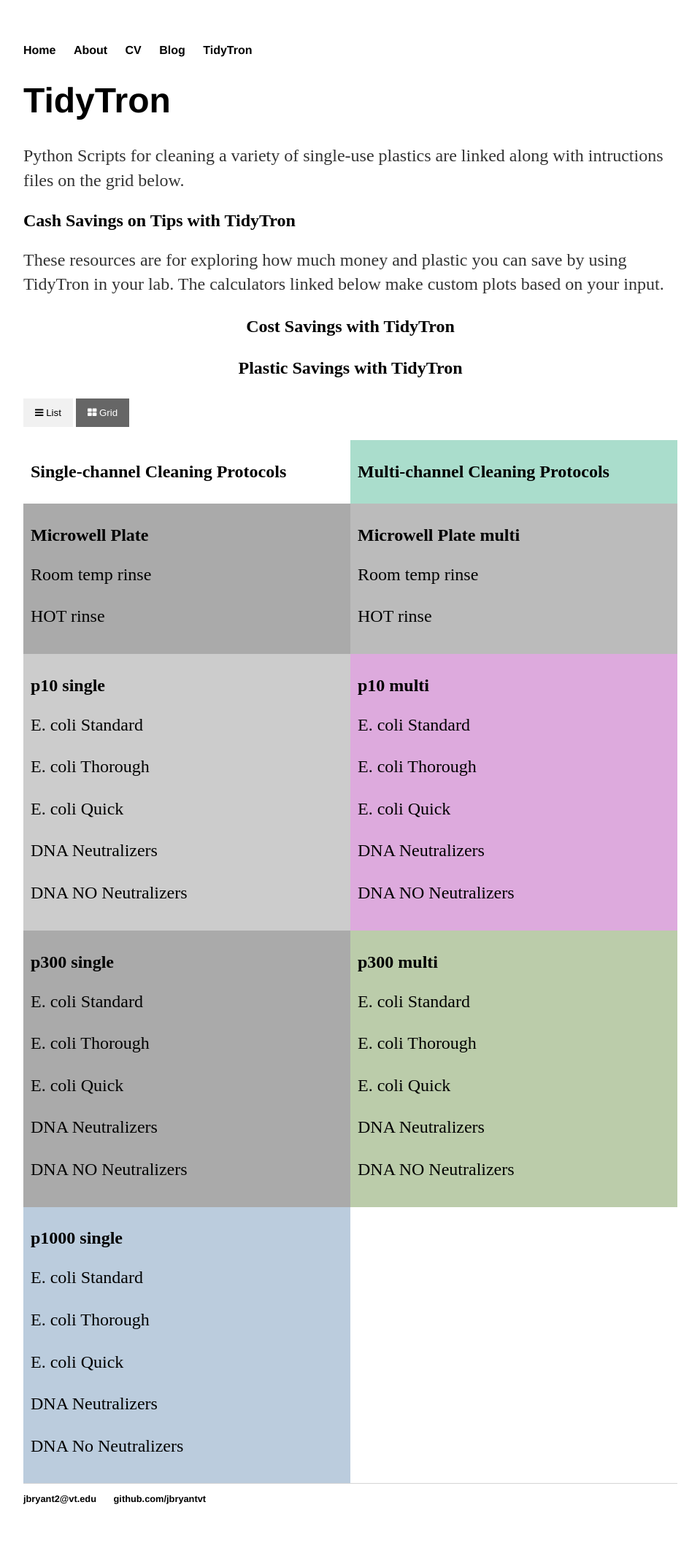
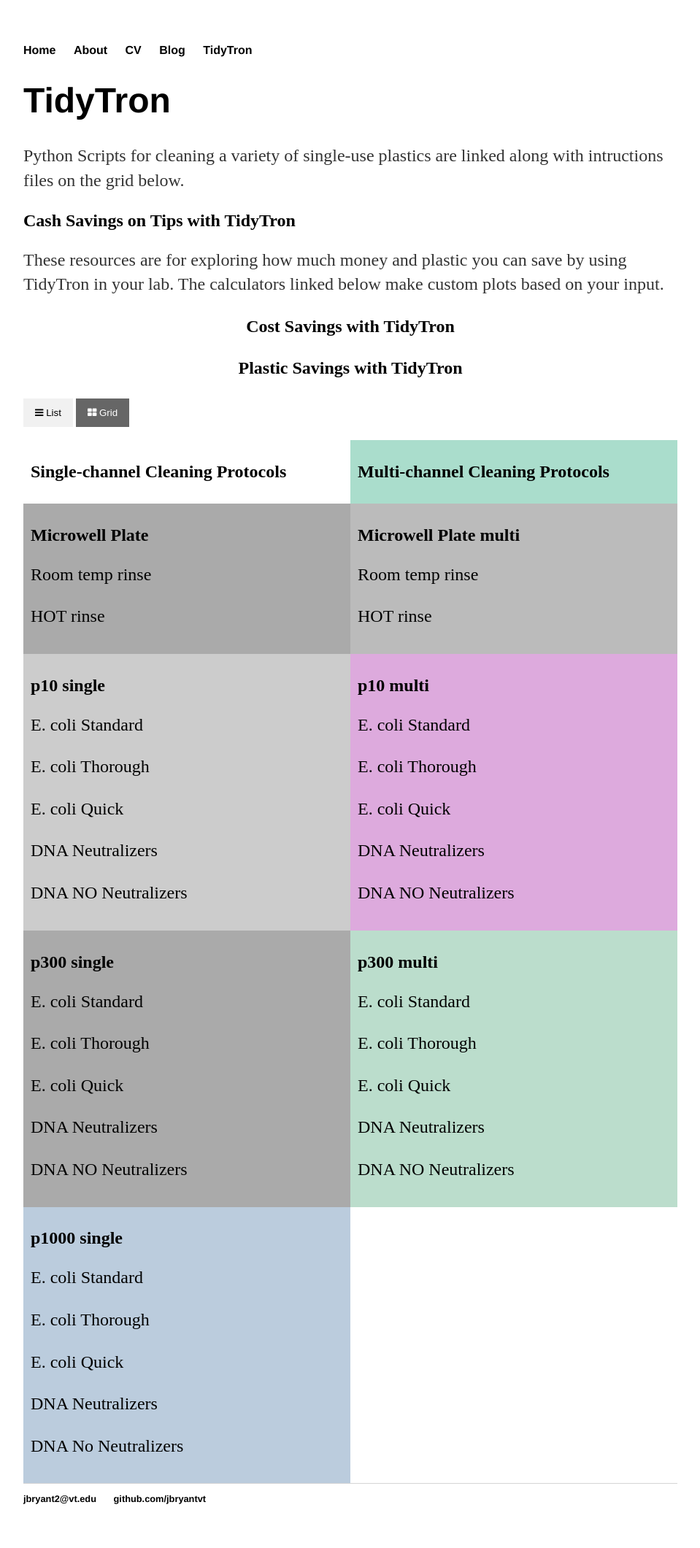
Before and after one commit to jbryantvt/jbryantvt.github.io, a Jekyll site: the page built from TidyTron/index.html, in a window 1280 px wide. Shown: the whole page at 73% size, without its empty margins (160-1119 px from the left). Built offline with Jekyll 4.4.1, drawn with Linux system fonts in a browser that asks for light colours.

Commit message:
Update index.html

```diff
--- a/TidyTron/index.html
+++ b/TidyTron/index.html
@@ -139,7 +139,7 @@
     <p><a href="https://minhaskamal.github.io/DownGit/#/home?url=https://github.com/PlantSynBioLab/TidyTron/blob/main/scripts/p300/p300_DNAclean_no_neuts.py"download="file">DNA NO Neutralizers</a></p>
   </div>
 
-  <div class="column" style="background-color:#bca;">
+  <div class="column" style="background-color:#bdc;">
     <h2>p300 multi</h2>
     <p><a href="https://minhaskamal.github.io/DownGit/#/home?url=https://github.com/PlantSynBioLab/TidyTron/blob/main/scripts/p300/p300_Ecoliclean_1-2-1_multichan.py"download="file">E. coli Standard</a></p>
     <p><a href="https://minhaskamal.github.io/DownGit/#/home?url=https://github.com/PlantSynBioLab/TidyTron/blob/main/scripts/p300/p300_Ecoliclean_3-3-3_multichan.py"download="file">E. coli Thorough</a></p>
```
